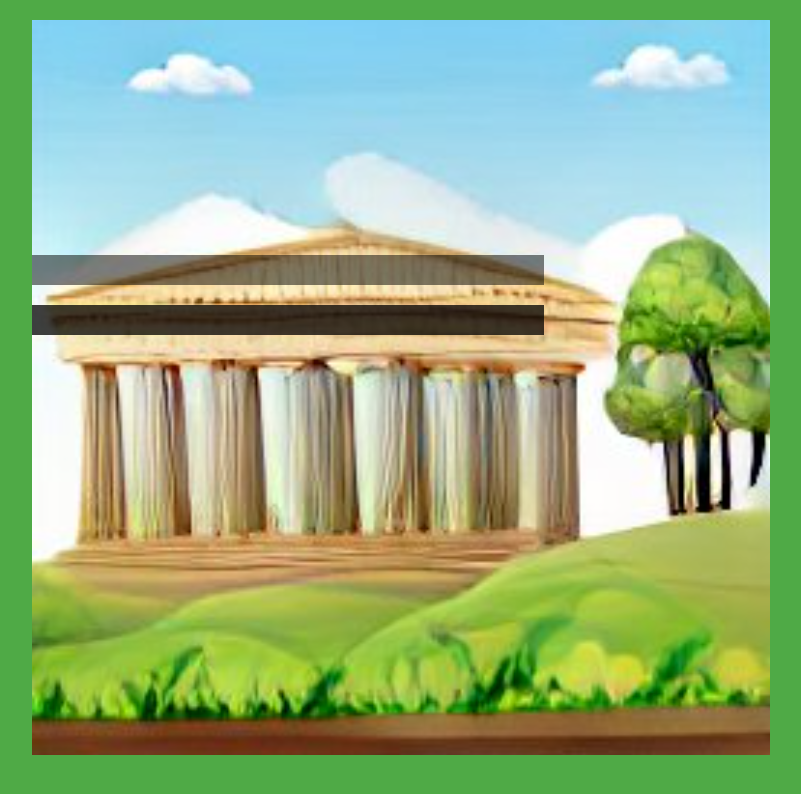
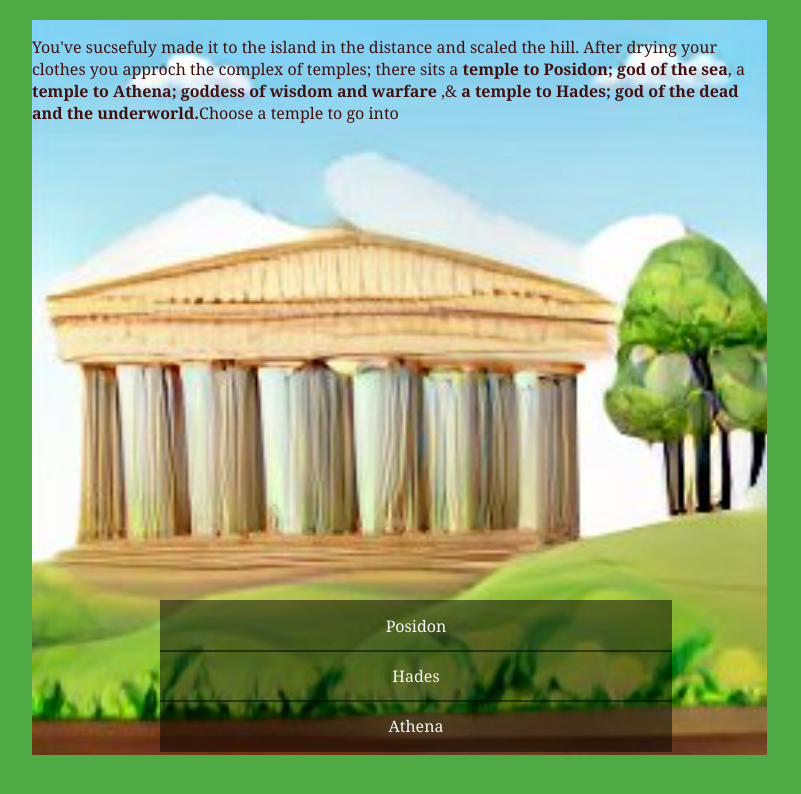
Before and after one commit to PJ-Matrisotto/CYOA, a plain HTML site: page Opt_4.html in a window 1280 px wide. Shown: the whole page, without its empty margins (352-1153 px from the left). Drawn offline with Linux system fonts and the light colour scheme; a web font is replaced by a local one.

Commit message:
page #3 compleat

```diff
--- a/Opt_4.html
+++ b/Opt_4.html
@@ -7,10 +7,13 @@
     <link rel="stylesheet" href="Style_3.css">
 </head>
 <div id="scene-3">
-    <p><strong></strong><strong></strong> </p></div>
-       <div id="choice-6"><a href=""></a></div>
-       <div id="choice-7"><a href=""></a></div>
-       <div id="choice-8"><a href=""></a></div>
+    <p> You've sucsefuly made it to the island in
+         the distance and scaled the hill. After drying your clothes you approch the complex of temples;
+         there sits a <strong>temple to Posidon; god of the sea</strong>, a<strong> temple to Athena; goddess of wisdom and warfare
+         </strong>,&<strong> a temple to Hades; god of the dead and the underworld.</strong>Choose a temple to go into </p></div>
+       <div id="choice-6"><a href="fail_2.html"></a>Posidon</div>
+       <div id="choice-7"><a href="Otp_5.html"></a>Hades</div>
+       <div id="choice-8"><a href="fail_2.html"></a>Athena</div>
 <body>
 
 </body>
--- a/Style_3.css
+++ b/Style_3.css
@@ -14,15 +14,15 @@ color:rgb(199, 19, 6);
     font-size: 25px;
     font-weight: 400;}
 #scene-3{background: url("Background_3.png") no-repeat;
-    height: 100%; width: 100%;
+    height: 738px; width: 735px;
     color: rgb(65, 17, 17);
     position: absolute;
     top: 20px;
     left: 30%;}
         #Choice-6{
         position:absolute;
-        top: 255px;
-        left: 30%;
+        top: 600px;
+        left: 40%;
         background-color:rgba(0,0,0,.5);
         width: 482px;
         text-align: center;
@@ -30,8 +30,8 @@ color:rgb(199, 19, 6);
         color:whitesmoke ;}
         #Choice-7{
        position:absolute;
-        top: 305px;
-        left: 30%;
+        top: 650px;
+        left: 40%;
         background-color:rgba(0,0,0,.5);
         width: 482px;
         text-align: center;
@@ -39,12 +39,11 @@ color:rgb(199, 19, 6);
         color:whitesmoke}
         #Choice-8{
             position:absolute;
-             top: 305px;
-             left: 30%;
+             top:700px;
+             left: 40%;
              background-color:rgba(0,0,0,.5);
              width: 482px;
              text-align: center;
              padding: 15px;
              color:whitesmoke}
     strong#rp{color: purple; font-family: 'IBM Plex Mono', monospace;}
-    #scene-2>p{text-align: center;font-size: 15px;font-family: 'Trebuchet MS', 'Lucida Sans Unicode', 'Lucida Grande', 'Lucida Sans', Arial, sans-serif;position: absolute;top: 400px;left: auto;}
--- /dev/null
+++ b/fail_2.css
@@ -0,0 +1,4 @@
+body{background-color: black;color: bisque;}
+div#end{display: block;position: absolute;top: 5%;left: 5%;font-size: xx-large;}
+div#end>a{font-size: 50px;}
+div#end>p{color: beige;}
```
Also changed, not shown: fail_2.html (added, +12 -0 lines), Otp_5.html (added).
